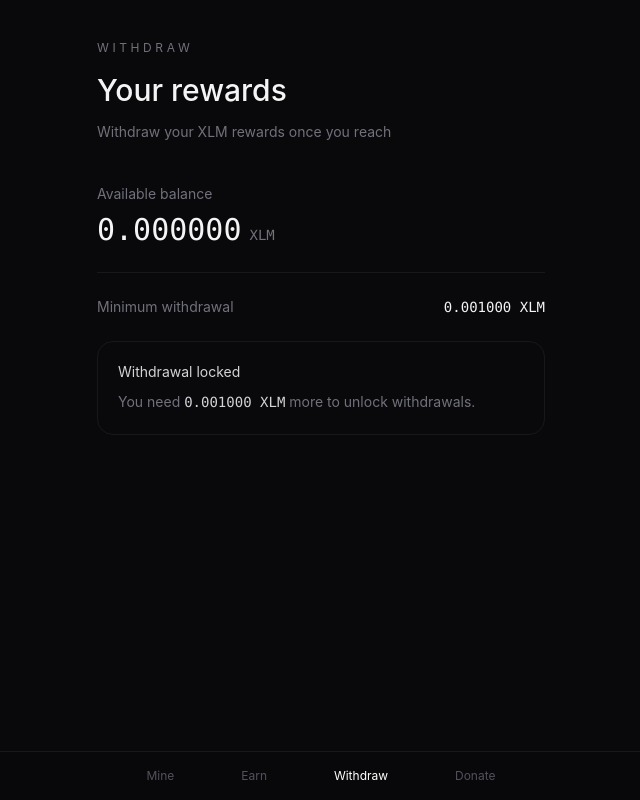
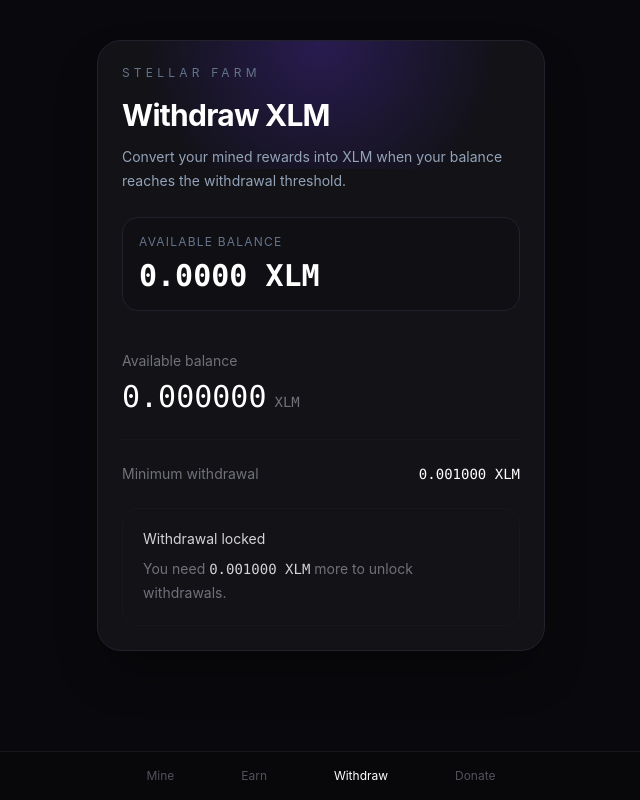
Before and after one commit to arashKazerouni/star-miner, a Next.js app: page /withdraw in a window 1280 px wide. Shown: the whole page, without its empty margins (319-959 px from the left). Built offline with nearby package versions, Linux system fonts and the light colour scheme; no server answers.

Commit message:
Redesign withdraw page with Stellar Farm design system

```diff
--- a/app/withdraw/page.tsx
+++ b/app/withdraw/page.tsx
@@ -1,4 +1,5 @@
 "use client";
+
 import BottomNav from "@/components/navigation/BottomNav";
 import WithdrawalCard from "@/components/withdrawal/WithdrawalCard";
 import { useUser } from "@/context/UserContext";
@@ -8,22 +9,41 @@ export default function WithdrawPage() {
   const { currentBalance } = useUser();
 
   return (
-    <main className="min-h-screen bg-zinc-950 px-6 py-10 pb-24 text-zinc-100">
+    <main className="min-h-screen bg-[#09090D] px-5 py-10 pb-28 text-white sm:px-6">
       <div className="mx-auto max-w-md">
-        <p className="text-xs uppercase tracking-[0.3em] text-zinc-500">
-          Withdraw
+        <section className="relative overflow-hidden rounded-3xl border border-[#22222D] bg-[#121217] p-6 shadow-2xl shadow-black/40">
+          <div className="absolute inset-x-0 top-0 h-32 bg-[radial-gradient(circle_at_top,rgba(108,56,255,0.25),transparent_70%)]" />
+
+          <div className="relative">
+            <p className="text-xs uppercase tracking-[0.35em] text-[#64748B]">
+              Stellar Farm
             </p>
 
-        <h1 className="mt-4 text-3xl font-medium">Your rewards</h1>
+            <h1 className="mt-4 text-3xl font-bold tracking-tight">
+              Withdraw XLM
+            </h1>
 
-        <p className="mt-3 max-w-sm text-sm leading-6 text-zinc-500">
-          Withdraw your XLM rewards once you reach
+            <p className="mt-3 text-sm leading-6 text-[#94A3B8]">
+              Convert your mined rewards into XLM when your balance reaches the withdrawal threshold.
             </p>
 
+            <div className="mt-6 rounded-2xl border border-[#22222D] bg-[#0F0F14] p-4">
+              <p className="text-xs uppercase tracking-widest text-[#64748B]">
+                Available balance
+              </p>
+              <p className="mt-2 font-mono text-3xl font-bold tabular-nums text-white">
+                {currentBalance.toFixed(4)} XLM
+              </p>
+            </div>
+
+            <div className="mt-5">
               <WithdrawalCard
                 balance={currentBalance}
                 threshold={WITHDRAWAL_THRESHOLD}
               />
+            </div>
+          </div>
+        </section>
       </div>
 
       <BottomNav />
```
Lines whose indentation alone changed are shown as unchanged.
